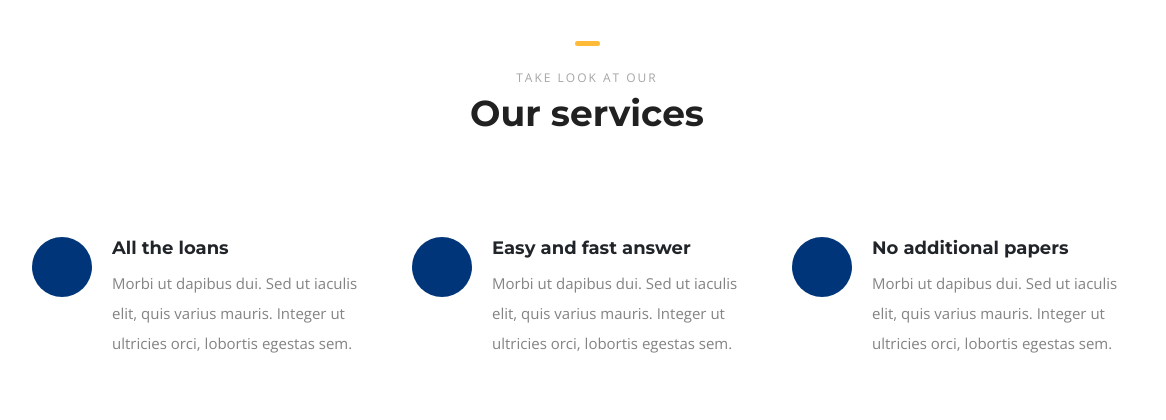
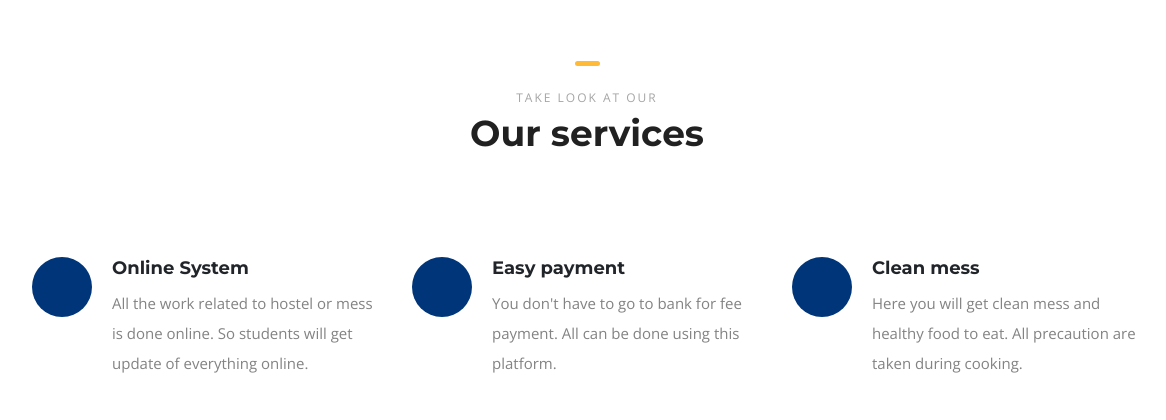
Before and after one commit to gurpreet78371/Hostel-Management-System, a Django app: page / in a window 1400 px wide; the page is wider, and only the part inside the window is pictured. Shown: the part 6080-6500 px from the top of that part, without its empty margins (113-1279 px from the left). Run offline with Django 3.2, Linux system fonts and the light colour scheme; tables that the repository leaves empty hold one stand-in row (values such as "Sample post"); one stand-in notice (Sample message) is shown; data that the repository does not hold is empty; some libraries are stand-ins or nearby versions; some web fonts are replaced.

Commit message:
Added multiple fee updation using multiple forms on one page in tabular form, But multiple messFee form of one single user are pending to handle. And fixed some paths.

```diff
--- a/home/forms.py
+++ b/home/forms.py
@@ -11,7 +11,7 @@ class notification(forms.ModelForm):
 class hostelapplication(forms.ModelForm):
 	class Meta:
 		model = hostelApplication
-		fields = ('hostelName', 'sid','isChandigarhQuota', 'city', 'antiRaggingAffidavit', 'noVehicleAffidavit',)
+		fields = ('hostelName', 'sid', 'studentName', 'isChandigarhQuota', 'city', 'antiRaggingAffidavit', 'noVehicleAffidavit',)
 
 
 class messFeeForm(forms.ModelForm):
--- a/home/models.py
+++ b/home/models.py
@@ -69,11 +69,12 @@ class hostelApplication(models.Model):
 class messFee(models.Model):
 	User = models.ForeignKey(Profile, on_delete=models.CASCADE, related_name='profile')
 	hostelName = models.CharField(verbose_name='Select Hostel', max_length=20, choices=hostels, default='shivalik')
-	month = models.CharField(max_length=10,verbose_name='Enter month you want to check for', choices=months, blank=True)
+	month = models.CharField(max_length=10,verbose_name='Month', choices=months, blank=True)
 	regularFee = models.IntegerField(verbose_name='Regular Fee', default=1500)
 	extraFee = models.IntegerField(verbose_name='Extra', default=0)
 	discount = models.IntegerField(verbose_name='Discount', default=0)
 	Total = models.IntegerField(default=1500)
+	status = models.BooleanField(default=False)
 
 	def __str__(self):
 		return self.User.user.username
--- a/home/templates/home/admin_view.html
+++ b/home/templates/home/admin_view.html
@@ -4,7 +4,7 @@
 {% block nav %}
     <li><a href="#complaints">View Complaints</a></li>
     <li><a href="{% url 'upload' %}">Post Announcement</a></li>
-    <li><a href="{% url 'fee' %}">View Fee Details</a></li>
+    <li><a href="fee">View Fee Details</a></li>
     <li><a href="#hostelapplications">View Hostel Applications</a></li>
 {% endblock nav %}
 {% block content %}
@@ -64,7 +64,7 @@
 					<div class="table-content">
 						<div class="table-row">
 							<div class="table-data1">{{complaint.category}}</div>
-							<div class="table-data1">{{complaint.title}}</div>
+							<div class="table-data1" style="text-align: left;">{{complaint.title}}</div>
 						</div>
 
 					</div>
--- a/home/templates/home/base.html
+++ b/home/templates/home/base.html
@@ -61,7 +61,7 @@
 
     {% if messages %}
       {% for message in messages %}
-        <div class="alert alert-primary">
+        <div class="alert alert-{{message.tags}}">
           {{ message }}
         </div>
       {% endfor %}
--- a/home/templates/home/index1.html
+++ b/home/templates/home/index1.html
@@ -197,7 +197,7 @@
   </section>
     <br>
     <br>
-  <section id="wardenMessage">
+  <section id="wardenMessage" style="margin-top: 20px;">
   	<h3 style="text-decoration-line: underline; text-align: center; padding-top: 50px;">Warden's Message</h3>
   	<div class="bg">
 	    <div class="container">
@@ -681,8 +681,8 @@
                             <i class="icon-profits"></i>
                         </div>
                         <div class="text">
-                            <h5>All the loans</h5>
-                            <p>Morbi ut dapibus dui. Sed ut iaculis elit, quis varius mauris. Integer ut ultricies orci, lobortis egestas sem.</p>
+                            <h5>Online System</h5>
+                            <p>All the work related to hostel or mess is done online. So students will get update of  everything online.</p>
                         </div>
                     </div>
                 </div>
@@ -694,8 +694,8 @@
                             <i class="icon-money-1"></i>
                         </div>
                         <div class="text">
-                            <h5>Easy and fast answer</h5>
-                            <p>Morbi ut dapibus dui. Sed ut iaculis elit, quis varius mauris. Integer ut ultricies orci, lobortis egestas sem.</p>
+                            <h5>Easy payment</h5>
+                            <p>You don't have to go to bank for fee payment. All can be done using this platform.</p>
                         </div>
                     </div>
                 </div>
@@ -707,8 +707,8 @@
                             <i class="icon-coin"></i>
                         </div>
                         <div class="text">
-                            <h5>No additional papers</h5>
-                            <p>Morbi ut dapibus dui. Sed ut iaculis elit, quis varius mauris. Integer ut ultricies orci, lobortis egestas sem.</p>
+                            <h5>Clean mess</h5>
+                            <p>Here you will get clean mess and healthy food to eat. All precaution are taken during cooking.</p>
                         </div>
                     </div>
                 </div>
@@ -720,8 +720,8 @@
                             <i class="icon-smartphone-1"></i>
                         </div>
                         <div class="text">
-                            <h5>Secure financial services</h5>
-                            <p>Morbi ut dapibus dui. Sed ut iaculis elit, quis varius mauris. Integer ut ultricies orci, lobortis egestas sem.</p>
+                            <h5>Clean hostel rooms</h5>
+                            <p>You will gwt clean hostel rooms. You can post your complaints online and will be resolved immediately</p>
                         </div>
                     </div>
                 </div>
@@ -733,7 +733,7 @@
                             <i class="icon-diamond"></i>
                         </div>
                         <div class="text">
-                            <h5>Good investments</h5>
+                            <h5>Clean Washrooms</h5>
                             <p>Morbi ut dapibus dui. Sed ut iaculis elit, quis varius mauris. Integer ut ultricies orci, lobortis egestas sem.</p>
                         </div>
                     </div>
@@ -746,8 +746,8 @@
                             <i class="icon-piggy-bank"></i>
                         </div>
                         <div class="text">
-                            <h5>Accumulation goals</h5>
-                            <p>Morbi ut dapibus dui. Sed ut iaculis elit, quis varius mauris. Integer ut ultricies orci, lobortis egestas sem.</p>
+                            <h5>Full security</h5>
+                            <p>Hostel are under cctv cameras. Security guards remain on duty for 24 hours.</p>
                         </div>
                     </div>
                 </div>
@@ -755,36 +755,3 @@
         </div>
     </section>
 {% endblock content %}
-
-
-
-
-
-
-<!--   <div class="modal fade" data-backdrop="static" id="myModal">
-    <div class="modal-dialog modal-lg">
-      <div class="modal-content">
-
-        <h1>Modal Header</h1>
-        <div class="modal-header">
-          <h4 class="modal-title">Modal Heading</h4>
-          <button type="button" class="close" data-dismiss="modal">&times;</button>
-        </div>
-
-        <h1>Modal body</h1>
-        <div class="modal-body">
-          Modal body..
-        </div>
-
-        <h1>Modal footer</h1>
-        <div class="modal-footer">
-          <button type="button" class="btn btn-secondary" data-dismiss="modal">Close</button>
-        </div>
-
-      </div>
-    </div>
-  </div>
- -->
-
-
-  <!-- <a data-target="#myModal" data-toggle="modal" class="MainNavText" id="MainNavHelp" title="ababab" href="#myModal">{{ post.title }}</a> -->
--- a/home/templates/home/upload_noti.html
+++ b/home/templates/home/upload_noti.html
@@ -2,7 +2,7 @@
 {% load crispy_forms_tags %}
 {% block nav %}
     <li><a href="post_announcement">Post Announcement</a></li>
-    <li><a href="fee">View Fee Details</a></li>
+    <li><a href="{% url 'fee' %}">View Fee Details</a></li>
 {% endblock nav %}
 {% block content %}
 
--- a/home/urls.py
+++ b/home/urls.py
@@ -12,8 +12,8 @@ urlpatterns = [
     path('post_announcement/', views.upload, name="upload"),
     path('application-for-hostel/success/', views.success, name='success'),
     path('postComplaint/complaintSuccess/', views.success, name='complaintSuccess'),
-    path('fee/', views.CreateFeeQueryView, name='fee'),
-    path('fee/updateFee/', views.updateFeeView, name='updateFee'),
+    path('users/fee/', views.CreateFeeQueryView, name='fee'),
+    path('users/fee/updateFee/', views.updateFeeView, name='updateFee'),
     path('users/', views.users, name="users"),
 
 ]
--- a/home/views.py
+++ b/home/views.py
@@ -1,7 +1,7 @@
 from django.shortcuts import render, redirect
 from django.contrib import messages
 from .models import notification, hostelApplication, messFee, FeeQuery
-from user.models import complaint
+from user.models import complaint, Profile
 from .forms import notification as noti_form
 from .forms import hostelapplication, messFeeForm, FeeQueryForm
 from django.core.files.storage import FileSystemStorage
@@ -28,11 +28,64 @@ def fee(request):
     return render(request, 'home/FeeQuerySelector.html', fees)
 
 
-class updateFeeView(CreateView):
-    model = messFee
-    form_class = messFeeForm
-    template_name = 'home/updateFee.html'
-    success_url = 'users'
+def updateFeeView(request):
+
+    fees = messFee.objects.all()
+    forms = list()
+
+    if request.method == 'POST':
+        keys = []
+        length = 0
+        for key in request.POST.keys():
+            keys.append(key)
+            length = len(request.POST[key])
+        length = length - 1
+        for index in range(length):
+            dict_messForm = {}
+            for key in keys:
+                l = list(request.POST.getlist(key))
+                value = l[index]
+                dict_messForm.update({key:value})
+            forms.append(messFeeForm(dict_messForm))
+
+        flag = True
+        for form in forms:
+            if not form.is_valid():
+                flag = False
+                break
+        if flag:
+            for form in forms:
+                a = messFee.objects.get(User=form.cleaned_data.get('User'))
+                a.month = form.cleaned_data.get('month')
+                a.regularFee = form.cleaned_data.get('regularFee')
+                rf = form.cleaned_data.get('regularFee')
+                a.extraFee = form.cleaned_data.get('extraFee')
+                ef = form.cleaned_data.get('extraFee')
+                a.discount = form.cleaned_data.get('discount')
+                dis = form.cleaned_data.get('discount')
+                a.Total = int(rf) + int(ef) - int(dis)
+                a.save()
+            messages.success(request, f'Fee has been updated ')
+            return redirect('users')
+    else:
+        for fee in fees:
+            user = fee.User
+            month = fee.month
+            regular = fee.regularFee
+            extra = fee.extraFee
+            discount = fee.discount
+            total = fee.Total
+            forms.append(messFeeForm(initial={
+                'User': user,
+                'month': month,
+                'regularFee': regular,
+                'extraFee': extra,
+                'discount': discount,
+                'Total': total
+            }))
+        return render(request, 'home/updateFee.html', {
+            'forms': forms
+        })
 
 
 def noti(request, id=None):
@@ -78,26 +131,34 @@ class CreateMyModelView(CreateView):
 
 
 def CreateFeeQueryView(request):
+    flag = False
     if request.method == 'POST':
         form = FeeQueryForm(request.POST)
         if form.is_valid():
             SID = form.cleaned_data.get('SID')
             month = form.cleaned_data.get('month')
             hostelName = form.cleaned_data.get('hostelName')
-            # if not SID or not (month and hostelName):
-            #     raise forms.ValidationError('You have to write something!')
-            if SID:
-                content = {'fee_list': messFee.objects.all()}
-                return render(request, 'home/fee_details.html', content)
-            elif (month and hostelName):
-                content = {'fee_list': messFee.objects.filter(month=month, hostelName=hostelName)}
-                return render(request, 'home/fee_details.html', content)
-            else:
+            if not SID and not (month and hostelName) and flag:
+                messages.warning(request, f'You have to fill correct details')
                 form = FeeQueryForm()
                 return render(request, 'home/FeeQuerySelector.html', {
                     'form': form
                 })
-            return render(request, 'home/fee_details.html')
+            else:
+                if SID:
+                    profile = Profile.objects.get(StudentID=SID)
+                    content = {'fee_list': messFee.objects.filter(User=profile)}
+                    return render(request, 'home/fee_details.html', content)
+                elif (month and hostelName):
+                    content = {'fee_list': messFee.objects.filter(month=month, hostelName=hostelName)}
+                    return render(request, 'home/fee_details.html', content)
+                else:
+                    form = FeeQueryForm()
+                    return render(request, 'home/FeeQuerySelector.html', {
+                        'form': form
+                    })
+                return render(request, 'home/fee_details.html')
+            flag = True
     else:
         form = FeeQueryForm()
         return render(request, 'home/FeeQuerySelector.html', {
@@ -112,4 +173,4 @@ def users(request):
         return render(request, 'home/admin_view.html', context)
     else:
         content = dict(notifications=notification.objects.all())
-        return render(request, 'home/user_view.html', content)
+        return render(request, 'home/index1.html', content)
```
Also changed, not shown: home/templates/home/fee_details.html (+9 -4 lines), home/templates/home/updateFee.html (+30 -14 lines).
